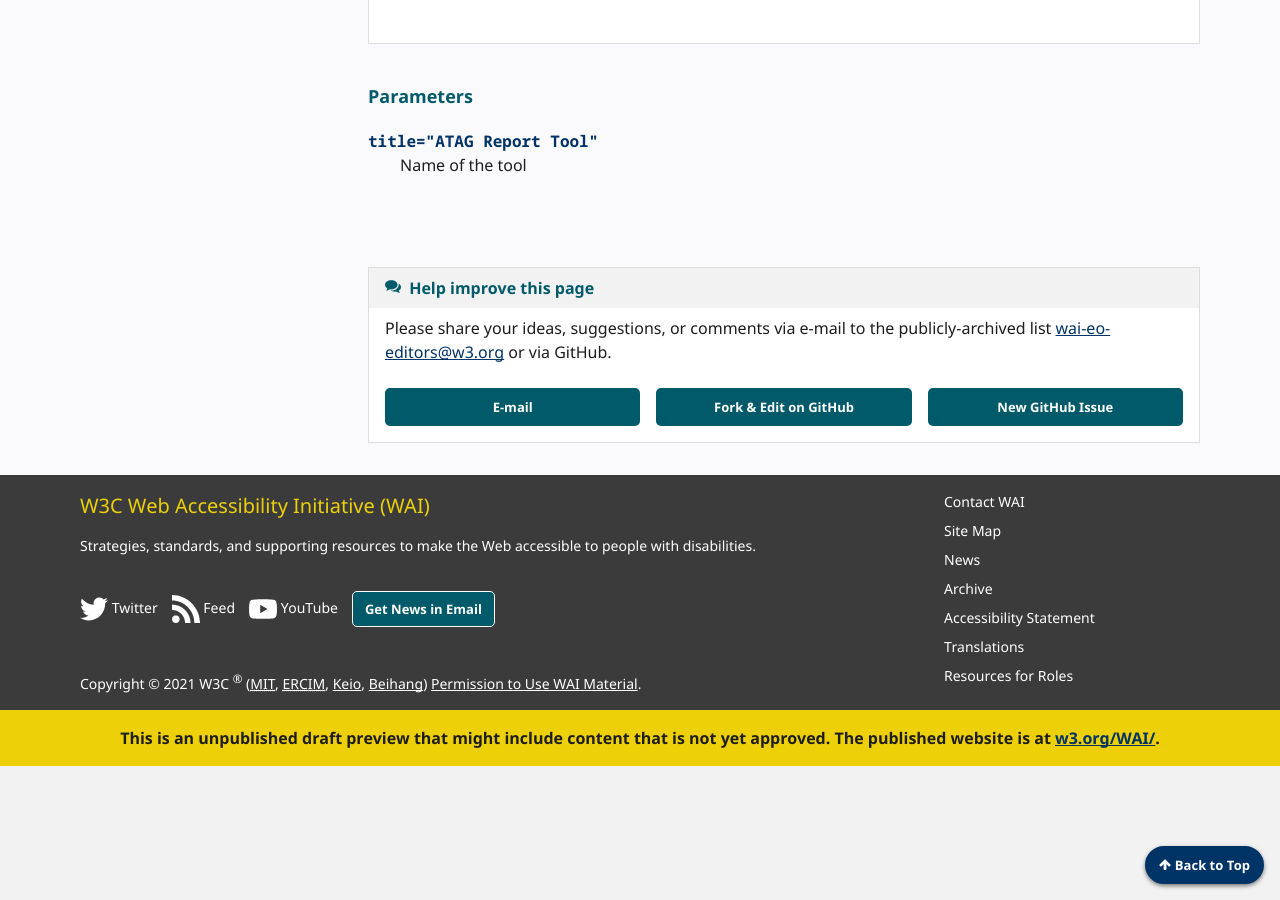
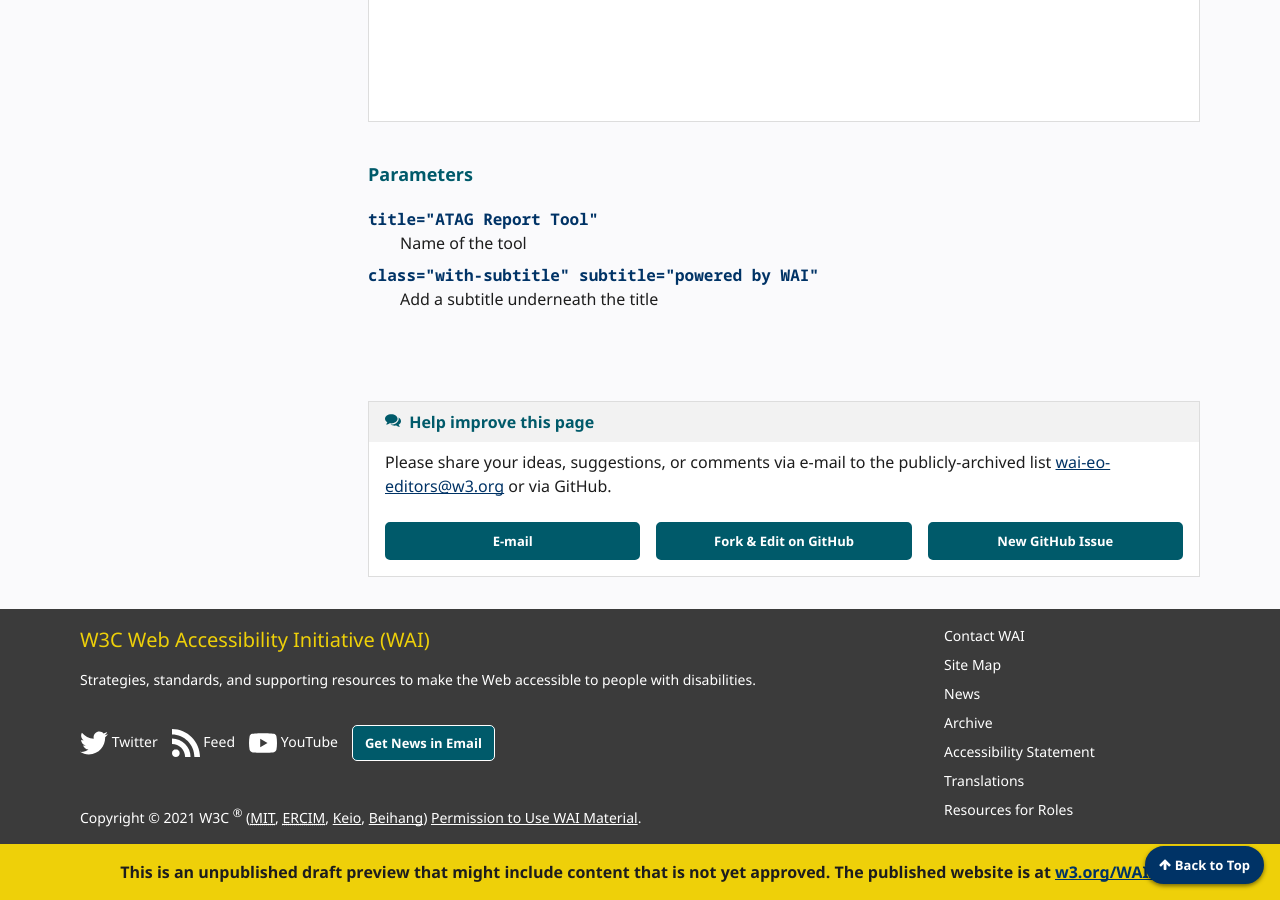
Before and after one commit to w3c/wai-website-theme, a Jekyll site: the page built from _components/minimal-header.md, in a window 1280 px wide and 900 px high, scrolled down 1902 px. Built offline with Jekyll 4.4.1, drawn with Linux system fonts in a browser that asks for light colours; cached includes are drawn as plain includes; comment, search, counter and statistics services are not loaded.

Commit message:
Add subtitle ability to minimal header
Signed-off-by: Hidde de Vries <hidde@hiddedevries.nl>

```diff
--- a/_components/minimal-header.md
+++ b/_components/minimal-header.md
@@ -61,3 +61,6 @@
 
 `title="ATAG Report Tool"`
 : Name of the tool
+
+`class="with-subtitle" subtitle="powered by WAI"`
+: Add a subtitle underneath the title
--- a/_includes/minimal-header.html
+++ b/_includes/minimal-header.html
@@ -1,5 +1,10 @@
-<div id="site-header" class="minimal-header">
-  <span class="minimal-header-name">{{ include.title }}</span>
+<div id="site-header" class="minimal-header{% if include.class %} {{ include.class }}{% endif %}">
+  <span class="minimal-header-name">
+    {{ include.title }}
+    {% if include.subtitle %}
+      <span class="minimal-header-subtitle">{{ include.subtitle }}</span>
+    {% endif %}
+  </span>
   <div class="minimal-header-logo">
     <a href="http://w3.org/">
       <img alt="W3C" src="{{ "/content-images/wai-website-theme/" | relative_url }}w3c.svg" width="92" height="44" />
```
Also changed, not shown: _components/minimal-header.css (+11 -0 lines).
